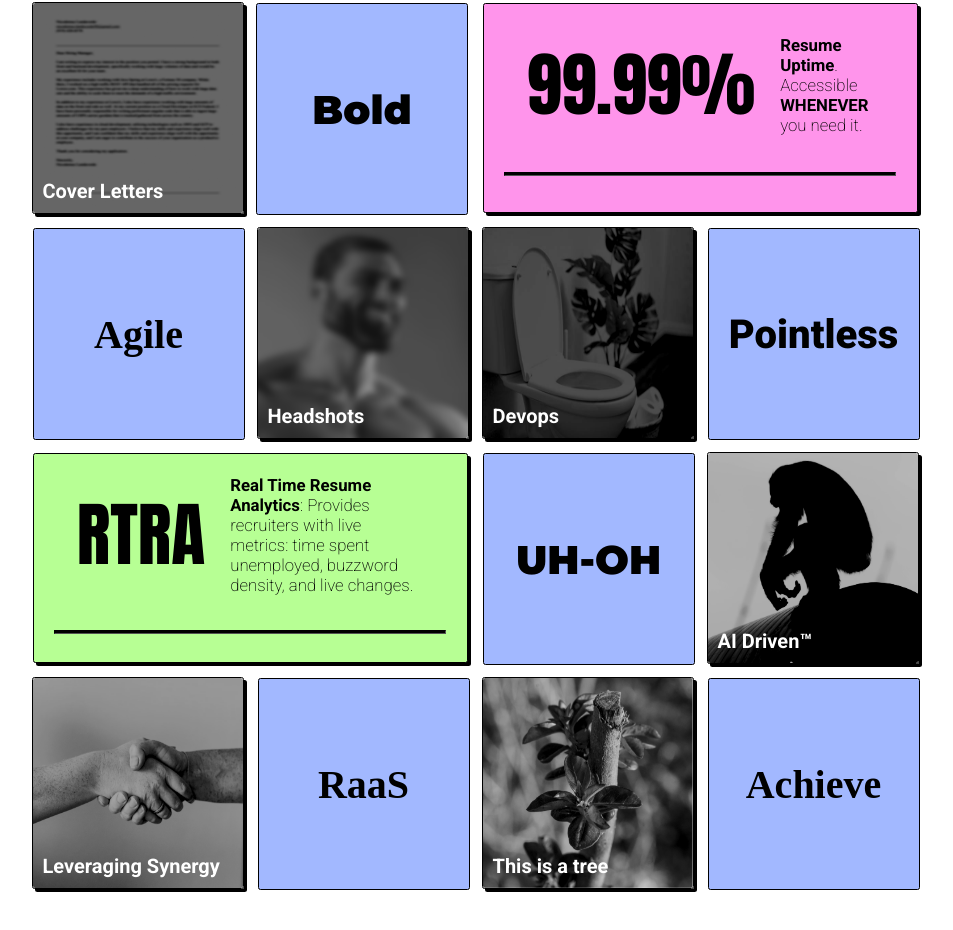
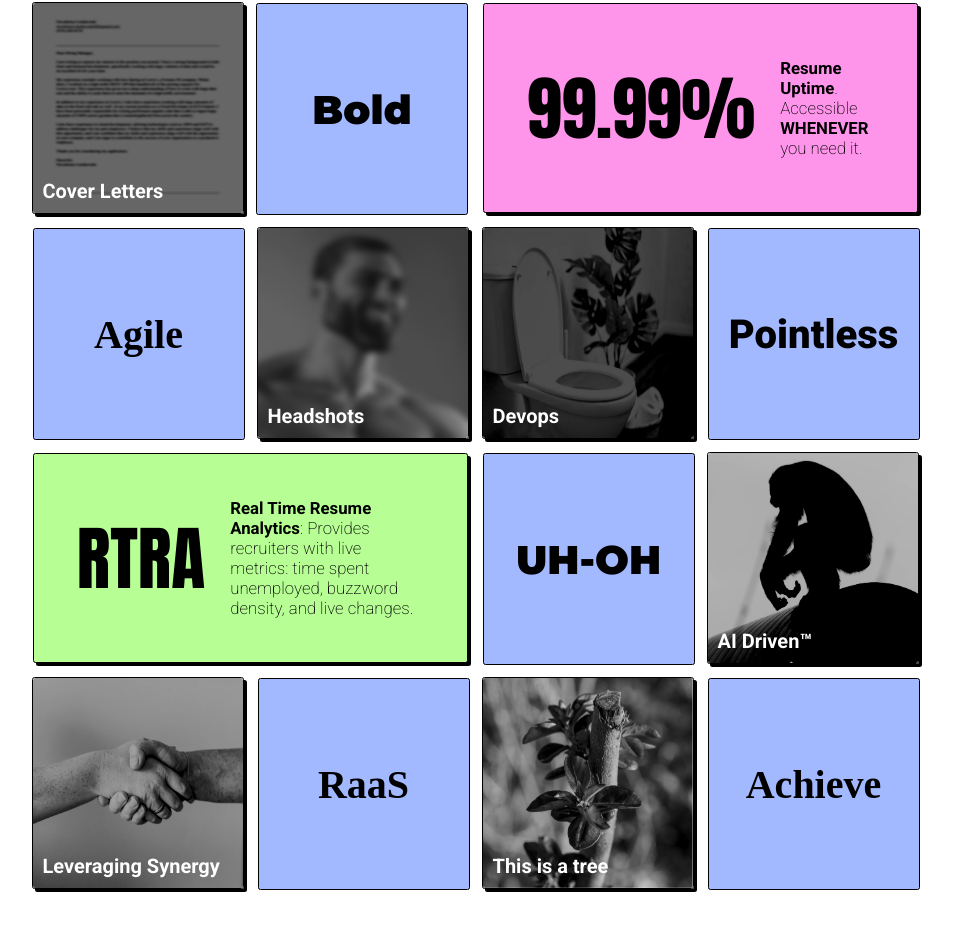
Before and after one commit to landaverdend/portfolio-site, a React (Vite) app: page /SplashView in a window 1280 px wide. Shown: the part 911-1841 px from the top of the page, without its empty margins (229-1182 px from the left). Built offline with nearby package versions, Linux system fonts and the light colour scheme; a web font is replaced by a local one.

Commit message:
removing hr bars...

```diff
--- a/src/views/splashView/splashGrid/SplashGrid.tsx
+++ b/src/views/splashView/splashGrid/SplashGrid.tsx
@@ -84,7 +84,7 @@ export default function SplashGrid() {
             <b>Resume Uptime</b>. Accessible <b>WHENEVER</b> you need it.
           </span>
         </div>
-        <hr />
+        {/* <hr /> */}
       </div>
       <div className="grid-item">
         <Tile front={<>Agile</>} back={<>Scalable</>} />
@@ -106,7 +106,7 @@ export default function SplashGrid() {
             live changes.
           </span>
         </div>
-        <hr />
+        {/* <hr /> */}
       </div>
       <div className="grid-item">
         <Tile front={<>UH-OH</>} back={<>WHOOPS</>} />
```
